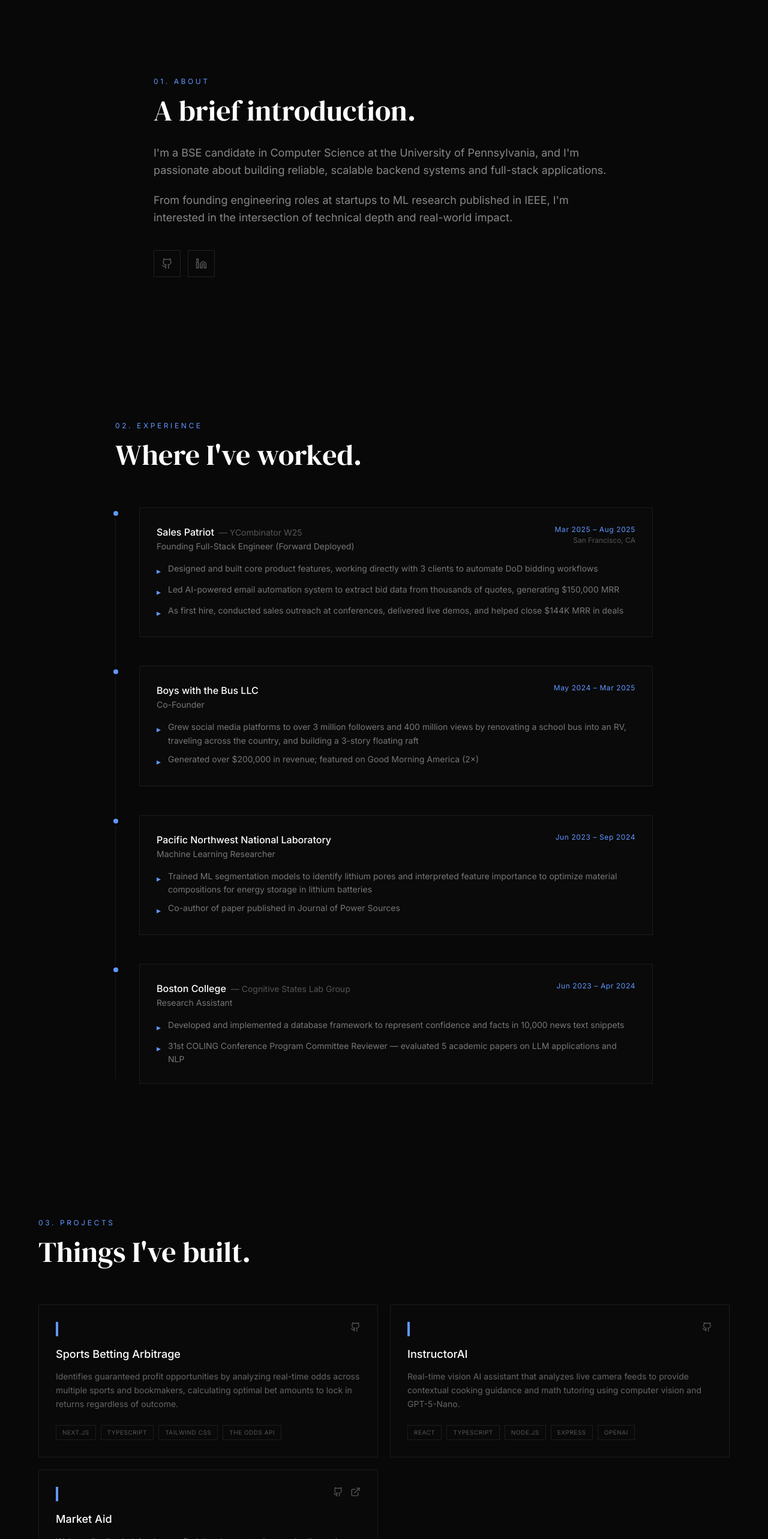
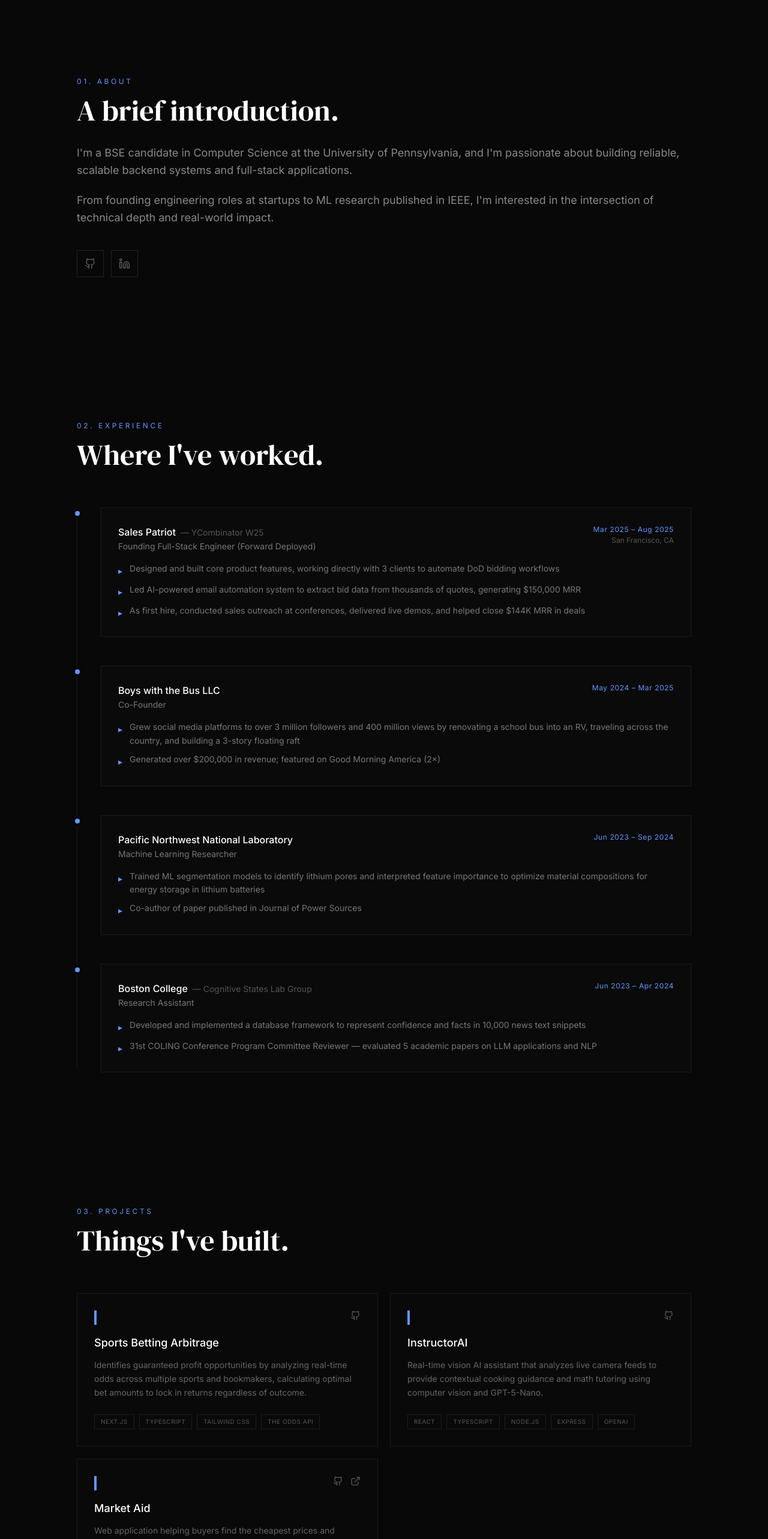
Before and after one commit to j-chen005/j-chen005.github.io, a React (Vite) app: page / in a window 1280 px wide. Shown: the part 800-3366 px from the top of the page at 60% size. Built offline with nearby package versions, Linux system fonts and the light colour scheme.

Commit message:
fix indents

```diff
--- a/src/components/About.jsx
+++ b/src/components/About.jsx
@@ -4,7 +4,7 @@
 export default function About() {
   return (
     <section id="about" className="relative z-10 py-32 px-6 sm:px-10">
-      <div className="max-w-3xl mx-auto">
+      <div className="max-w-5xl mx-auto">
         <FadeUp>
           <p className="text-accent text-xs tracking-[0.3em] uppercase mb-4">01. About</p>
           <h2 className="font-serif text-4xl md:text-5xl text-white mb-8 leading-tight">
--- a/src/components/Contact.jsx
+++ b/src/components/Contact.jsx
@@ -4,7 +4,7 @@
 export default function Contact() {
   return (
     <section id="contact" className="relative z-10 py-32 px-6 sm:px-10">
-      <div className="max-w-3xl mx-auto text-center">
+      <div className="max-w-5xl mx-auto text-center">
         <FadeUp>
           <p className="text-accent text-xs tracking-[0.3em] uppercase mb-4">05. Contact</p>
           <h2 className="font-serif text-4xl md:text-6xl text-white mb-6 leading-tight">
--- a/src/components/Experience.jsx
+++ b/src/components/Experience.jsx
@@ -5,7 +5,7 @@
 export default function Experience() {
   return (
     <section id="experience" className="relative z-10 py-28 px-6 sm:px-10">
-      <div className="max-w-4xl mx-auto">
+      <div className="max-w-5xl mx-auto">
         <FadeUp>
           <p className="text-accent text-xs tracking-[0.3em] uppercase mb-4">02. Experience</p>
           <h2 className="font-serif text-4xl md:text-5xl text-white mb-16 leading-tight">
--- a/src/components/Projects.jsx
+++ b/src/components/Projects.jsx
@@ -58,7 +58,7 @@
 export default function Projects() {
   return (
     <section id="projects" className="relative z-10 py-28 px-6 sm:px-10">
-      <div className="max-w-6xl mx-auto">
+      <div className="max-w-5xl mx-auto">
         <FadeUp>
           <p className="text-accent text-xs tracking-[0.3em] uppercase mb-4">03. Projects</p>
           <h2 className="font-serif text-4xl md:text-5xl text-white mb-16 leading-tight">
--- a/src/components/Skills.jsx
+++ b/src/components/Skills.jsx
@@ -5,7 +5,7 @@
 export default function Skills() {
   return (
     <section id="skills" className="relative z-10 py-28 px-6 sm:px-10">
-      <div className="max-w-4xl mx-auto">
+      <div className="max-w-5xl mx-auto">
         <FadeUp>
           <p className="text-accent text-xs tracking-[0.3em] uppercase mb-4">04. Skills</p>
           <h2 className="font-serif text-4xl md:text-5xl text-white mb-16 leading-tight">
```
